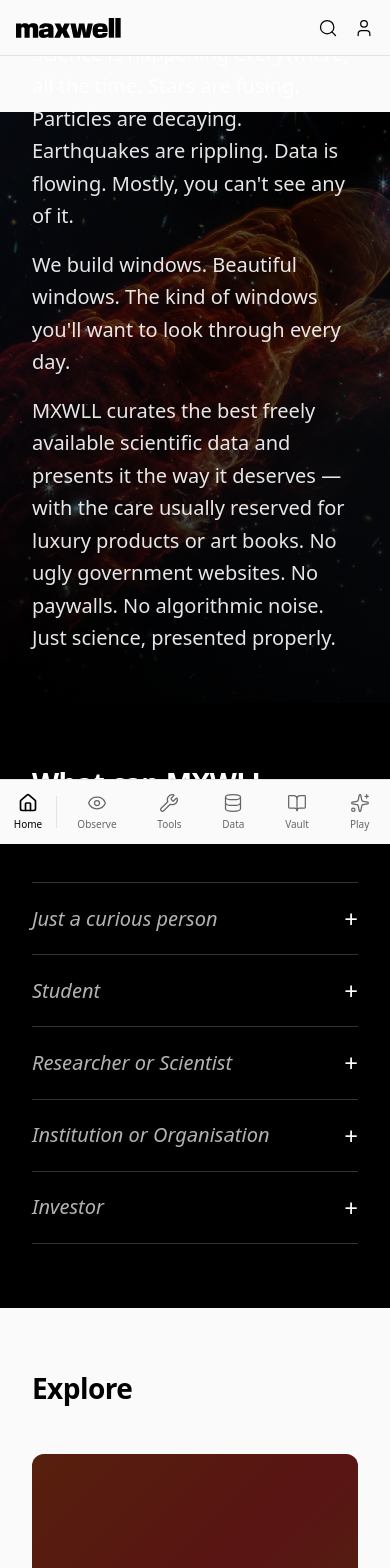
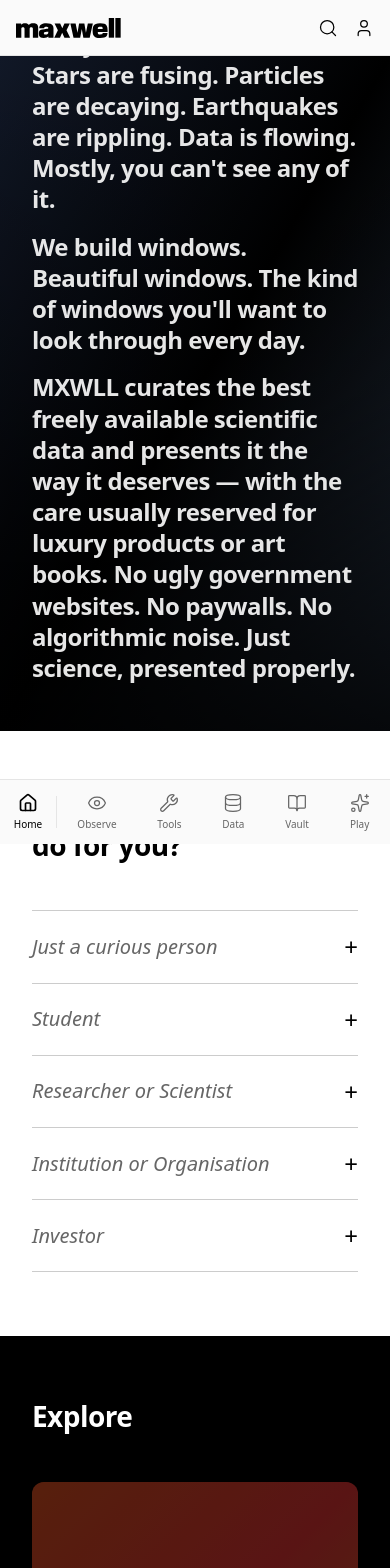
Before and after one commit to Axisophy/maxwell, a Next.js app: page / in a window 390 px wide. Shown: the top 1568 px of the page. Built offline with nearby package versions, Linux system fonts and the light colour scheme; a web font is replaced by a local one.

Commit message:
homepage styling type tweaks

```diff
--- a/src/app/page.tsx
+++ b/src/app/page.tsx
@@ -117,14 +117,13 @@
 
   return (
     <main className="min-h-screen">
-      {/* Mobile top padding */}
-      <div className="h-14 md:hidden" />
+      {/* NO mobile top padding here - hero goes full bleed */}
 
       {/* HERO SECTION */}
-      <section className="relative h-[70vh] min-h-[500px] bg-black">
+      <section className="relative h-[80vh] min-h-[500px] bg-black pt-14 md:pt-0">
         {/* Hero image background */}
         <div className="absolute inset-0 bg-gradient-to-br from-gray-900 via-black to-gray-800">
-          {
+          {/* Uncomment when image exists:
           <Image
             src="/assets/homepage/homepage_hero_supernova.jpg"
             alt="Supernova remnant from JWST"
@@ -132,7 +131,7 @@
             className="object-cover opacity-60"
             priority
           />
-          }
+          */}
         </div>
 
         {/* Gradient overlay for text readability */}
@@ -148,7 +147,8 @@
               A digital laboratory
             </h1>
             <p
-              className="text-white/90 text-xl md:text-2xl font-normal leading-relaxed"
+              className="text-white/90 text-2xl md:text-3xl lg:text-4xl font-bold leading-[1.3]"
+              style={{ letterSpacing: '-0.02em' }}
             >
               Science is happening everywhere, all the time. Stars are fusing. Particles are decaying.
               Earthquakes are rippling. Data is flowing. Mostly, you can't see any of it.
@@ -166,7 +166,7 @@
       </section>
 
       {/* WHAT CAN MXWLL DO FOR YOU? SECTION */}
-      <section className="bg-black text-white py-16 md:py-24">
+      <section className="bg-white text-black py-16 md:py-24">
         <div className="px-8 lg:px-12">
           <h2
             className="text-3xl md:text-5xl font-bold mb-12"
@@ -181,7 +181,7 @@
               const isExpanded = expandedUser === userType.id
 
               return (
-                <div key={userType.id} className="border-t border-white/20">
+                <div key={userType.id} className="border-t border-black/20">
                   {/* Button */}
                   <button
                     onClick={() => toggleUser(userType.id)}
@@ -189,8 +189,8 @@
                   >
                     <span
                       className={`text-xl md:text-2xl transition-colors ${
-                        isExpanded ? 'text-white font-medium' : 'text-white/70 italic'
-                      } group-hover:text-white`}
+                        isExpanded ? 'text-black font-medium' : 'text-black/60 italic'
+                      } group-hover:text-black`}
                     >
                       {userType.label}
                     </span>
@@ -203,9 +203,9 @@
                     </span>
                   </button>
 
-                  {/* Expanded content */}
+                  {/* Expanded content - white on black */}
                   {isExpanded && (
-                    <div className="bg-white text-black -mx-8 lg:-mx-12 px-8 lg:px-12 py-8 mb-4">
+                    <div className="bg-black text-white -mx-8 lg:-mx-12 px-8 lg:px-12 py-8 mb-4">
                       <div className="max-w-2xl">
                         <p className="text-lg mb-6 leading-relaxed">
                           {userType.content.intro}
@@ -231,16 +231,16 @@
               )
             })}
             {/* Final border */}
-            <div className="border-t border-white/20" />
+            <div className="border-t border-black/20" />
           </div>
         </div>
       </section>
 
       {/* EXPLORE SECTION */}
-      <section className="bg-shell-light py-16 md:py-24">
+      <section className="bg-black py-16 md:py-24">
         <div className="px-8 lg:px-12">
           <h2
-            className="text-3xl md:text-5xl font-bold mb-12 text-text-primary"
+            className="text-3xl md:text-5xl font-bold mb-12 text-white"
             style={{ letterSpacing: '-0.02em' }}
           >
             Explore
@@ -287,8 +287,8 @@
         </div>
       </section>
 
-      {/* Mobile bottom padding */}
-      <div className="h-20 md:hidden" />
+      {/* Mobile bottom padding - matches Explore section bg */}
+      <div className="h-20 md:hidden bg-black" />
     </main>
   )
 }
```
